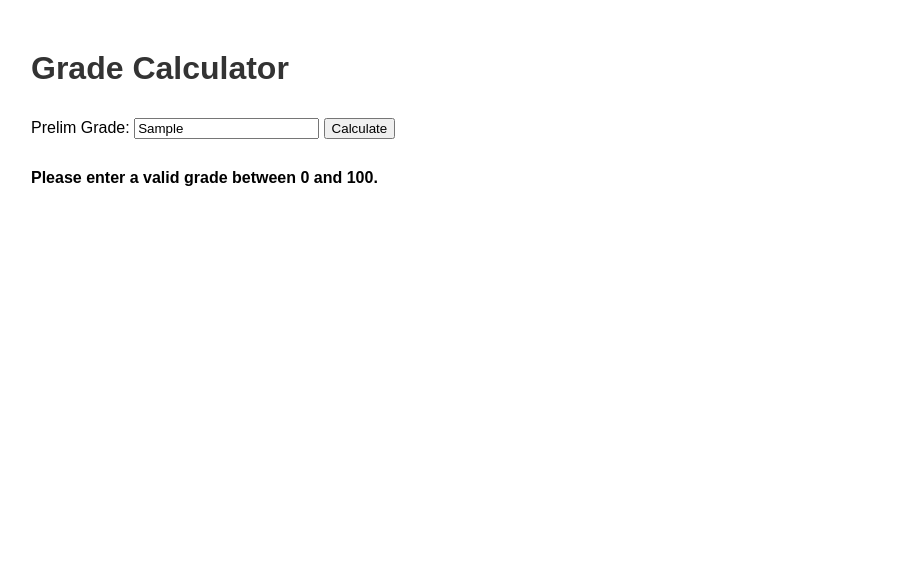
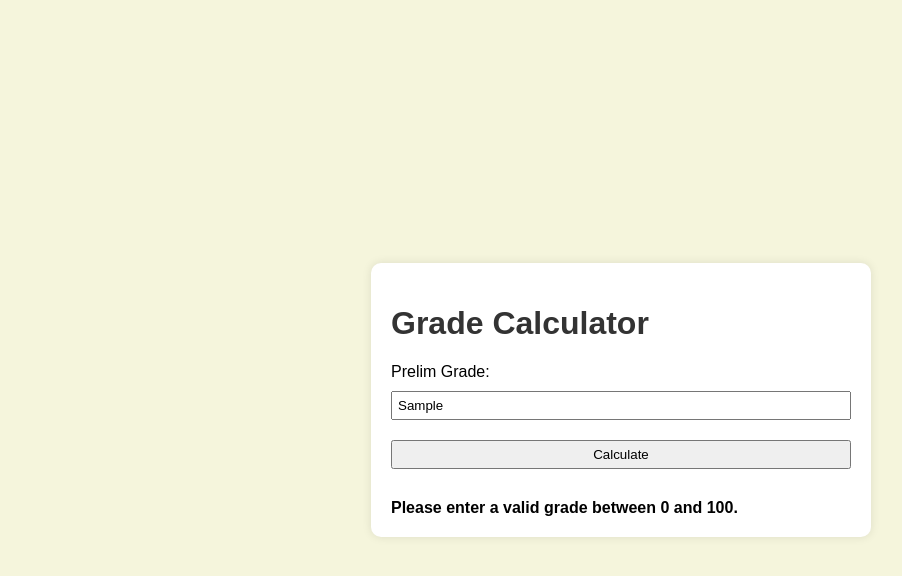
Before and after one commit to Jai446875/Calculator.github.io, a plain HTML site: page index.html in a window 1280 px wide. Both pictures are taken after typing "Sample" into the empty fields and a click on the button "Calculate". Shown: the whole page, without its empty margins (19-921 px from the left). Drawn offline with Linux system fonts and the light colour scheme.

Commit message:
Update index.html

```diff
--- a/index.html
+++ b/index.html
@@ -1,90 +1,83 @@
 <!DOCTYPE html>
 <html lang="en">
 <head>
-    <!-- Meta information about the character encoding and viewport settings -->
     <meta charset="UTF-8">
     <meta name="viewport" content="width=device-width, initial-scale=1.0">
+    <title>Grade Calculator</title>
+    <style>
 
-    <!-- The title of the webpage that will appear in the browser tab -->
-    <title>Grade Calculator</title>
-
-    <!-- Internal CSS styles to control the look and feel of the page -->
-    <style>
-        /* Styling for the body: font and margin */
         body {
-            font-family: Arial, sans-serif; /* Sets the font */
-            margin: 50px; /* Adds space around the content */
+            font-family: Arial, sans-serif;
+            margin: 0;
+            height: 100vh;
+            display: flex;
+            justify-content: center;
+            align-items: center;
+            background-color: beige;
         }
 
-        /* Styling for the heading (h1) element */
-        h1 {
-            color: #333; /* A dark gray color for the heading text */
+
+        .container {
+            background-color: white;
+            padding: 20px;
+            border-radius: 10px;
+            box-shadow: 0 0 10px rgba(0, 0, 0, 0.1);
+            max-width: 500px;
+            width: 100%;
+            box-sizing: border-box;
         }
 
-        /* Styling for input fields and buttons */
-        input, button {
-            margin: 10px 0; /* Adds space above and below inputs and buttons */
+        h1 {
+            color: #333;
         }
 
-        /* Styling for the message displayed after calculation */
+        input, button {
+            margin: 10px 0;
+            padding: 5px;
+            width: 100%;
+            box-sizing: border-box;
+        }
+
         .message {
-            margin-top: 20px; /* Adds space above the message */
-            font-weight: bold; /* Makes the message text bold */
+            margin-top: 20px;
+            font-weight: bold;
         }
     </style>
 </head>
 <body>
 
-    <!-- Main heading of the page -->
+    <div class="container">
         <h1>Grade Calculator</h1>
 
-    <!-- Form element for grade input and calculation -->
         <form id="gradeForm">
-        <!-- Label for the Prelim grade input -->
             <label>Prelim Grade:</label>
-
-        <!-- Input field for the user to enter their Prelim grade -->
             <input type="text" id="prelim" placeholder="Enter your Prelim grade">
-
-        <!-- Button to submit and calculate the result -->
             <button>Calculate</button>
         </form>
 
-    <!-- Div where the result message will be displayed -->
         <div id="resultMessage" class="message"></div>
+    </div>
 
-    <!-- JavaScript section for handling the form submission and calculation -->
     <script>
-        // When the form is submitted, run this function
         document.getElementById('gradeForm').onsubmit = function(event) {
-            event.preventDefault(); // Prevent the page from refreshing
+            event.preventDefault();
 
-            // Get the value entered in the prelim input field
-            var prelimGrade = document.getElementById('prelim').value;
-
-            // Variable to store the result message
+            var prelimGrade = parseFloat(document.getElementById('prelim').value);
             var message = "";
 
-            // Check if the input is not a number or out of the valid range (0-100)
             if (isNaN(prelimGrade) || prelimGrade < 0 || prelimGrade > 100) {
-                message = "Please enter a valid grade between 0 and 100."; // Error message for invalid input
-            } else if (prelimGrade > 90) {
-                message = "You've already passed with your Prelim grade!"; // Message for high grades
-            } else if (prelimGrade < 75) {
-                message = "Unfortunately, you can't pass."; // Message for very low grades
-            } else {
-                // Calculate the required grade to pass (average of Prelim, Midterm, and Final should be 75)
-                var required = (225 - prelimGrade) / 2;
+                message = "Please enter a valid grade between 0 and 100.";
+            } else if (prelimGrade >= 90) {
+                message = "You've already passed with a Prelim grade of " + prelimGrade + ". You are also qualified for Dean's Lister!";
+            } else if (prelimGrade >= 60 && prelimGrade < 90) {
+                var requiredMidterm = ((75 - (prelimGrade * 0.2)) / 0.8) * 0.3;
+                var requiredFinal = ((75 - (prelimGrade * 0.2)) / 0.8) * 0.5;
 
-                // Check if the required grade is more than 100 (impossible to achieve)
-                if (required > 100) {
-                    message = "You need more than 100 in Midterms/Finals to pass."; // Message for impossible requirements
-                } else {
-                    message = "You need at least " + required.toFixed(2) + " in Midterms and Finals."; // Success message with calculated requirement
-                }
+                message = "To pass, you need at least " + requiredMidterm.toFixed(2) + " in Midterms and " + requiredFinal.toFixed(2) + " in Finals.";
+            } else if (prelimGrade < 60) {
+                message = "Unfortunately, with a Prelim grade of " + prelimGrade + ", it is difficult to pass.";
             }
 
-            // Display the result message in the resultMessage div
             document.getElementById('resultMessage').innerText = message;
         };
     </script>
```
Lines whose indentation alone changed are shown as unchanged.
